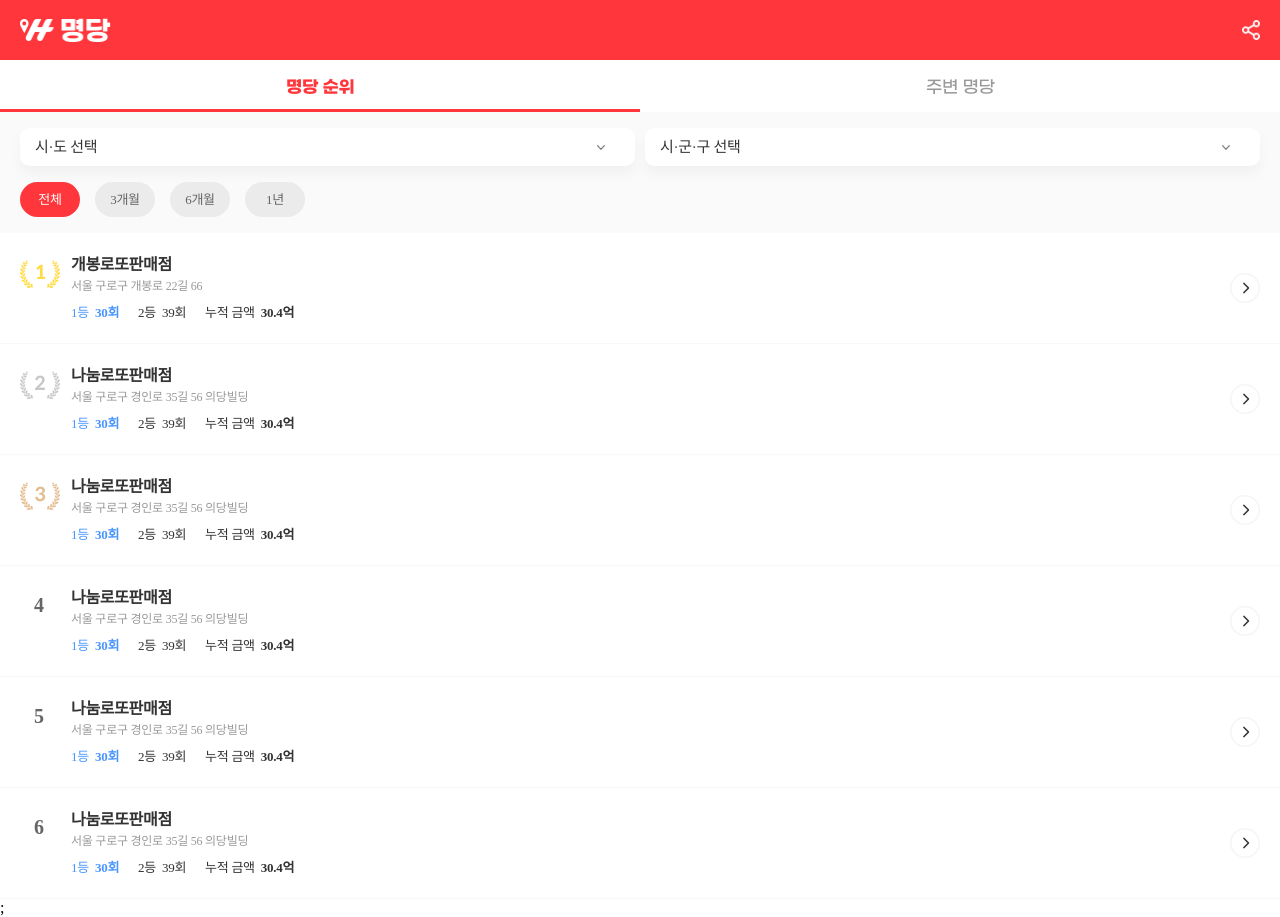
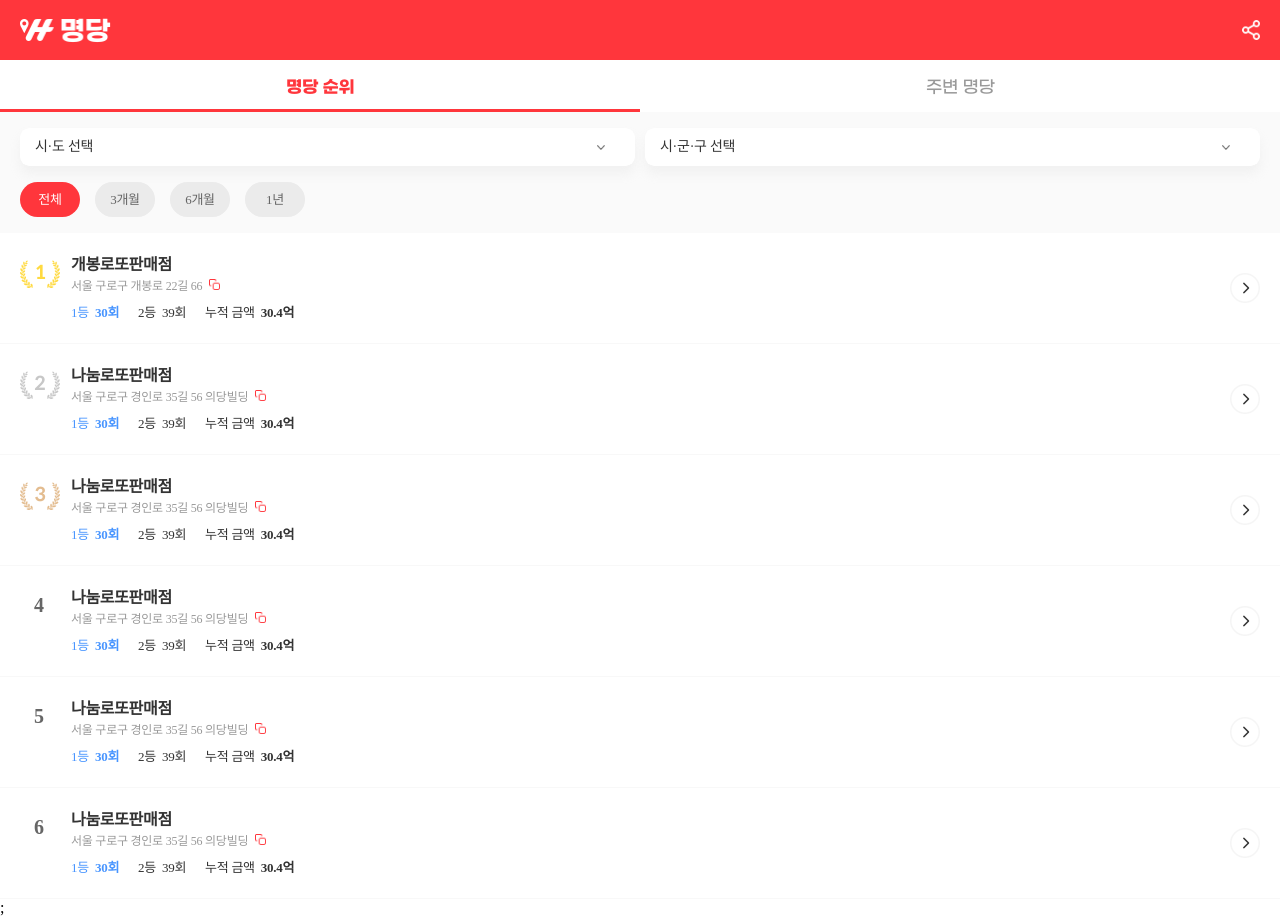
Before and after one commit to Hanminji/myungdang-web, a React (Create React App) app: page / in a window 1280 px wide. Built offline with nearby package versions, Linux system fonts and the light colour scheme; the HTML template or start-up script is replaced by a standard one; a web font is replaced by a local one.

Commit message:
icon added

```diff
--- a/src/assets/css/App.css
+++ b/src/assets/css/App.css
@@ -15,7 +15,7 @@ select {
   border-radius: 9px;
   opacity: 1;
 
-  font-size: 15px;
+  font-size: 14px;
   letter-spacing: -0.26px;
   padding:  9px 15px 10px;
   color: #333333;
--- a/src/components/Rank.js
+++ b/src/components/Rank.js
@@ -96,7 +96,9 @@ function Rank() {
           <div className="store" key={index}>
             {store.RANK < 4 ? <div className={"rank-img-" + store.RANK} /> : <div className="rank-text">{store.RANK}</div>}
             <div className="store-name">{store.STORE_NAME}</div>
-          <div className="store-addr">{store.STORE_ADDR}</div>
+            <div className="store-addr">{store.STORE_ADDR}
+              <div className="icon-copy" />
+            </div>
             <div className="store-first">1등 &nbsp;
             <p style={{ 'fontWeight': 'bold', 'display': 'inline' }}>{store.RANK_FIRST_COUNT}회</p>
             </div>
@@ -109,7 +111,7 @@ function Rank() {
             <div className="store-modal-btn" onClick={() => openModal(store)} />
           </div>))};
 
-      <RankModal closeModal={closeModal} modalIsOpen={modalIsOpen} store={selectedStore}/>
+      <RankModal closeModal={closeModal} modalIsOpen={modalIsOpen} store={selectedStore} />
       </div>
     </div>
   )
```
Lines whose indentation alone changed are shown as unchanged.
